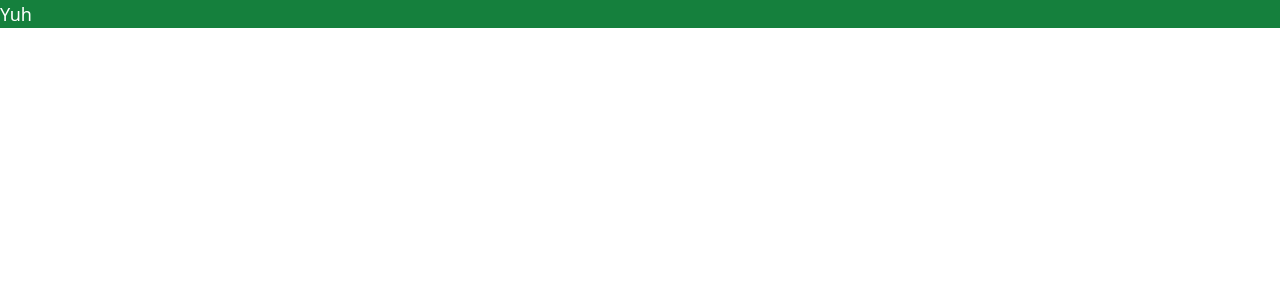
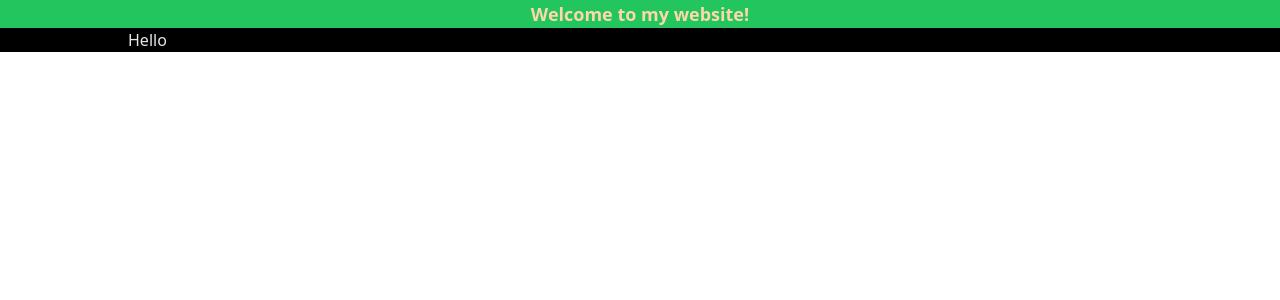
Before and after one commit to seiyadragon/resume-website, a Next.js app: page / in a window 1280 px wide. Shown: the top 300 px of the page. Built offline with nearby package versions, Linux system fonts and the light colour scheme.

Commit message:
Update index.tsx

```diff
--- a/pages/index.tsx
+++ b/pages/index.tsx
@@ -1,15 +1,24 @@
-export const Navigation = () => {
+export const Ribbon = () => {
     return (
-        <section className="bg-green-700">
-            <span className="text-left text-white text-lg">Yuh</span>
+        <section className="bg-green-500 text-orange-200 text-lg text-center font-bold sticky">
+            <span>Welcome to my website!</span>
         </section>
+    )
+}
+
+export const Intro = () => {
+    return (
+        <p className="text-gray-200 mx-32">
+            Hello
+        </p>
     )
 }
 
 const Index = () => {
     return (
-        <main className='bg-black bg-blend-color-burn'>
-            <Navigation />
+        <main className="bg-black bg-blend-color-burn">
+            <Ribbon />
+            <Intro />
         </main>
     )
 }; export default Index
```
